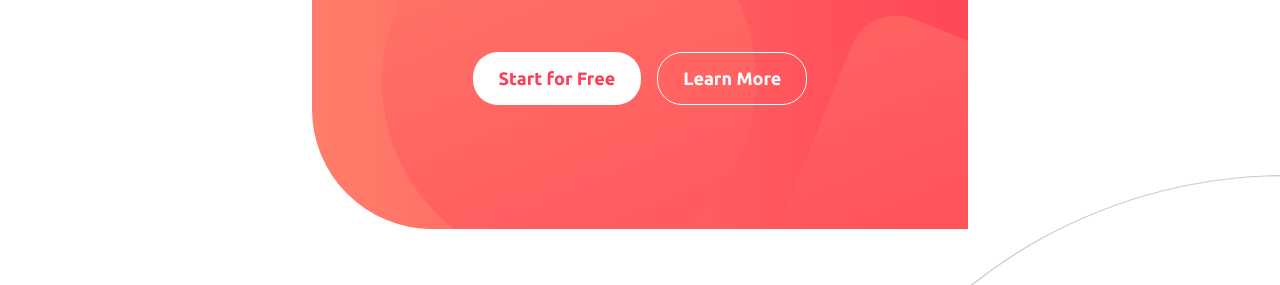
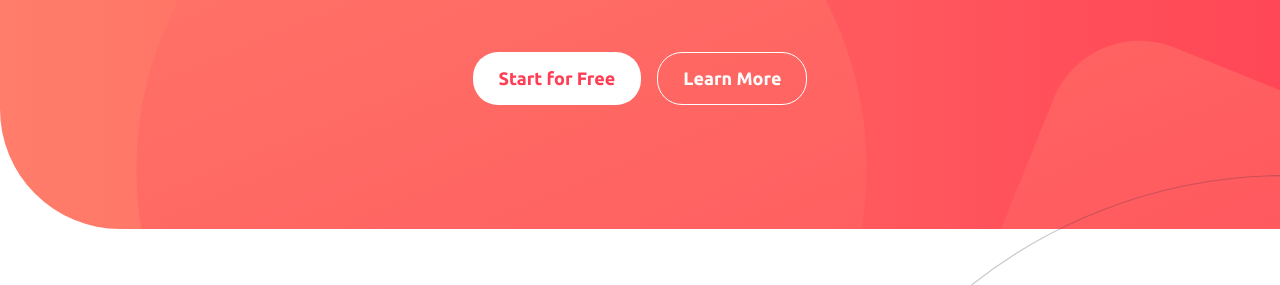
Before and after one commit to Zyruks/frontend-mentor-blogr-landing-page, a website: page src/index.html in a window 1280 px wide. Shown: the part 271-556 px from the top of the page. Drawn offline with nearby package versions, Linux system fonts and the light colour scheme; files that its build step writes are made by us from their sources.

Commit message:
added inline-size: 100% for hero container

```diff
--- a/src/scss/layout/_hero.scss
+++ b/src/scss/layout/_hero.scss
@@ -5,6 +5,7 @@
   flex-direction: column;
   gap: rem(15);
   align-items: center;
+  inline-size: 100%;
 
   // Duplicate if browser can't render gradients.
   background: var(--mobile-gradient-one);
```
